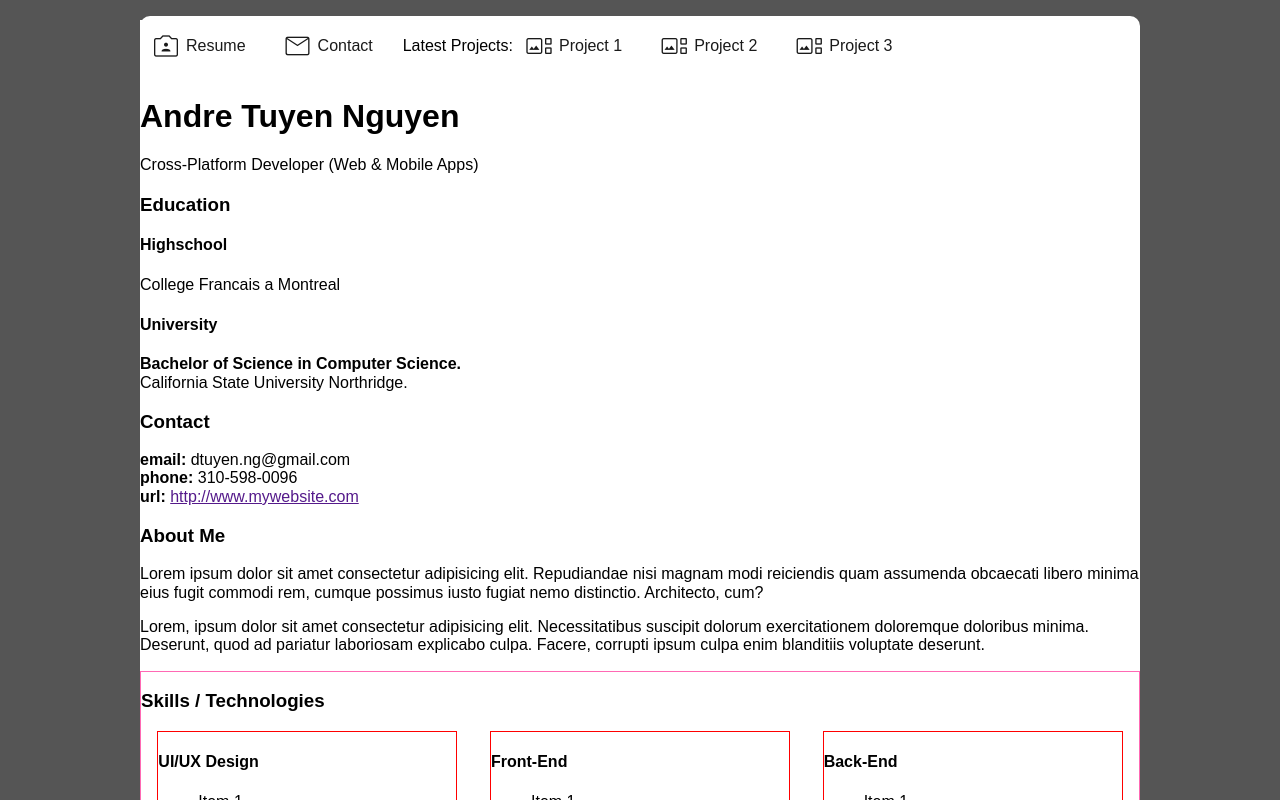
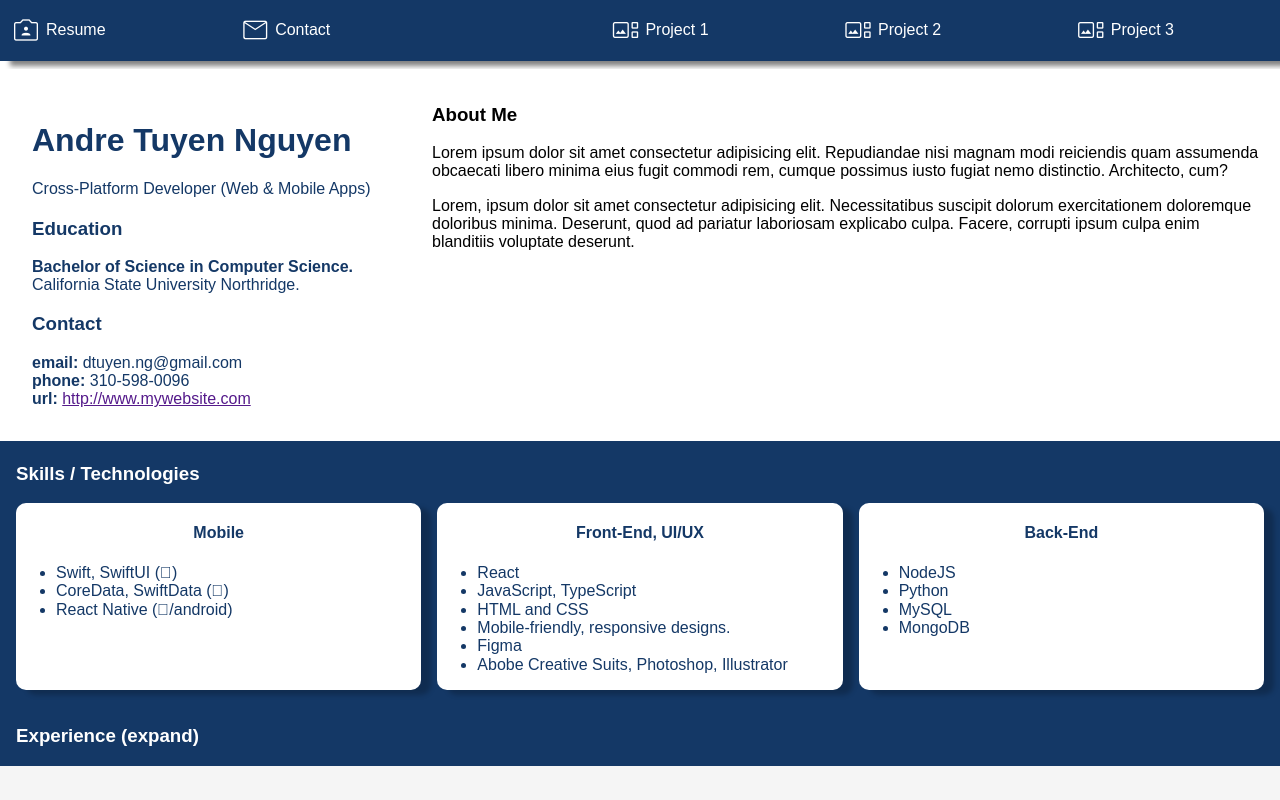
Before and after one commit to dtuyenng/resume-website, a React (Vite) app: page /pricing in a window 1280 px wide. Shown: the top 800 px of the page. Built offline with nearby package versions, Linux system fonts and the light colour scheme.

Commit message:
Commiting
Commit

```diff
--- a/src/App.css
+++ b/src/App.css
@@ -1,7 +1,7 @@
 :root {
   --main-color: rgb(26, 26, 26);
-  --text-color: rgb(26, 26, 26);
-  --background-color: white;
+  --text-color: rgb(255, 255, 255);
+  --background-color: rgb(20, 56, 102);
 }
 
 * {
@@ -15,8 +15,7 @@ html {
 
 .wrapper {
   min-height: 100vh;
-  padding: 1rem;
-  background-color: rgb(85, 85, 85);
+  background-color: rgb(255, 255, 255);
   font-family: Arial, Helvetica, sans-serif;
 }
 
@@ -24,14 +23,13 @@ html {
 
 #header {
   display: flex;
-  justify-content: start;
+  justify-content: end;
   align-items: center;
   height: 3.8rem;
-  max-width: 1000px;
+  width: 100%;
+  margin-bottom: 0.5rem;
   background-color: var(--background-color);
-  margin: 0px auto;
-  border-top-right-radius: 10px;
-  border-top-left-radius: 10px;
+  box-shadow: 10px 5px 5px rgba(0, 0, 0, 0.492);
 }
 
 /********************** MenuBar ***********************/
@@ -43,11 +41,10 @@ html {
 }
 
 .menubar-grid {
-  background-color: rgb(255, 255, 255);
   display: flex;
-  flex-direction: row;
-  justify-content: start;
-  align-items: center;
+  justify-content: space-between;
+  width: 100%;
+  padding-right: 5rem;
 }
 
 .menubar-grid .menu-item {
@@ -66,6 +63,11 @@ html {
   display: none;
 }
 
+.menu-item-latest {
+  color: rgb(255, 255, 255);
+  margin-left: 3rem;
+}
+
 .menu-item .links:hover .material-symbols-outlined {
   color: white;
 }
@@ -78,10 +80,6 @@ html {
   .small-menubar {
     justify-content: left;
     width: 200px;
-  }
-
-  .portfolio__grid {
-    width: 100%;
   }
 
   .small-menubar .menu-item {
@@ -108,7 +106,7 @@ html {
 /********************** Content *********************/
 
 #content {
-  background-color: var(--background-color);
+  background-color: white;
   margin-inline: auto;
   display: flex;
   flex-direction: row;
@@ -116,93 +114,82 @@ html {
 
 @media only screen and (min-width: 1000px) {
   #content {
-    max-width: 1000px;
+    max-width: 100%;
     margin: 0 auto;
   }
 }
 
-/*********************** Resume ***********************/
+/*********************** MY Card *********************/
+.mid_wrapper {
+  display: grid;
+  grid-template-columns: 400px 1fr;
+  justify-items: center;
+  gap: 1rem;
+  padding: 1rem;
+}
+.my_card {
+  width: 400px;
+  background-color: rgb(255, 255, 255);
+  border-radius: 20px;
+  padding: 1rem;
+  color: var(--background-color);
+}
+
+/*********************** SKILLS ***********************/
 
 .skill_card {
-  border: 1px solid hotpink;
+  padding-top: 0.2rem;
+  background-color: var(--background-color);
+  color: var(--text-color);
 }
 .skill_item_wrapper {
-  display: flex;
+  display: grid;
+  grid-template-columns: 1fr 1fr 1fr;
+  justify-content: center;
+  align-content: center;
+  gap: 1rem;
+  padding: 0 1rem;
   justify-content: space-around;
 }
 
 .skill_item {
-  width: 300px;
-  border: 1px solid red;
+  width: 100%;
+  border-radius: 10px;
+  color: var(--background-color);
+  background-color: white;
+  box-shadow: 10px 5px 5px rgba(0, 0, 0, 0.216);
+}
+
+.skill_card_title {
+  margin-left: 1rem;
+}
+
+.skill_item h4 {
+  text-align: center;
+}
+/*********************** Experience ***********************/
+.experience_card {
+  height: 100%;
+  min-height: 200px;
+  padding-top: 0.2rem;
+  background-color: var(--background-color);
+  color: var(--text-color);
+}
+.experience_card img {
+  width: 100%;
+}
+
+.experience_card_title {
+  margin-left: 1rem;
+  margin-top: 2rem;
 }
 
 /********************** Portfolio *********************/
-
-.stacked {
-  display: grid;
-}
-.stacked > * {
-  grid-column: 1 / 1;
-  grid-row: 1 / 1;
-}
-.featured {
-  grid-row: span 2;
-  grid-column: span 2;
-}
-.card__content {
-  display: flex;
-  flex-direction: column;
-  justify-content: flex-end;
-  font-size: 0.8rem;
-  height: 100%;
-  opacity: 0;
-  color: white;
-  cursor: pointer;
-}
-.card__content:hover {
-  opacity: 0.5;
-}
-
-.card__content_wrapper {
-  margin: 5px;
-  background-color: black;
-  padding: 10px;
-  border-radius: 10px;
-  overflow: hidden;
-  font-size: 0.7rem;
-}
-
-.card__title {
-  margin-bottom: 2px;
-}
-
-.portfolio__grid {
-  display: grid;
-  width: 90%;
-  min-width: 375px;
-  max-width: 900px;
-  gap: 0.3rem;
-  grid-template-columns: repeat(auto-fit, minmax(180px, 1fr));
-  padding: 0.5rem 0.5rem 0.5rem 0;
-}
-.portfolio__grid img {
-  max-width: 100%;
-  aspect-ratio: 1 / 1;
-  object-fit: fill;
-  object-position: top;
-  border-radius: 10px;
-}
-.portfolio__grid img:hover {
-  scale: 2;
-}
-.image__card img {
-}
 
 /********************** Footer ***********************/
 #footer {
   border-bottom-right-radius: 10px;
   border-bottom-left-radius: 10px;
-
   height: 5rem;
   max-width: 1000px;
   margin: 0 auto;
--- a/src/components/Header.tsx
+++ b/src/components/Header.tsx
@@ -2,6 +2,7 @@ import Menu from "./Menu";
 function Header() {
   return (
     <div id="header">
+      {" "}
       <Menu></Menu>
     </div>
   );
--- a/src/components/Menu.tsx
+++ b/src/components/Menu.tsx
@@ -17,7 +17,7 @@ function Menu() {
         </Link>
       </div>
 
-      <span className="menu-item-label">Latest Projects: </span>
+      <span className="menu-item-latest"></span>
 
       <div className="menu-item">
         <Link className="links" to="/aboutme">
--- a/src/components/Resume.tsx
+++ b/src/components/Resume.tsx
@@ -3,6 +3,8 @@ import React from "react";
 function Resume() {
   return (
     <div className="resume-wrap">
+      <div className="mid_wrapper">
+        <div className="my_card">
           <div className="fullname">
             <h1>Andre Tuyen Nguyen</h1>
             <div className="title">
@@ -12,11 +14,6 @@ function Resume() {
           <div className="education_card">
             <h3>Education</h3>
             <div>
-          <h4>Highschool</h4>
-          <div>College Francais a Montreal</div>
-        </div>
-        <div>
-          <h4>University</h4>
               <strong>Bachelor of Science in Computer Science.</strong>
               <div>California State University Northridge.</div>
             </div>
@@ -34,60 +31,62 @@ function Resume() {
               <a href="">http://www.mywebsite.com</a>
             </div>
           </div>
+        </div>
         <div className="aboutme_card">
           <h3>About Me</h3>
           <p>
             Lorem ipsum dolor sit amet consectetur adipisicing elit. Repudiandae
             nisi magnam modi reiciendis quam assumenda obcaecati libero minima
-          eius fugit commodi rem, cumque possimus iusto fugiat nemo distinctio.
-          Architecto, cum?
+            eius fugit commodi rem, cumque possimus iusto fugiat nemo
+            distinctio. Architecto, cum?
           </p>
           <p>
             Lorem, ipsum dolor sit amet consectetur adipisicing elit.
             Necessitatibus suscipit dolorum exercitationem doloremque doloribus
-          minima. Deserunt, quod ad pariatur laboriosam explicabo culpa. Facere,
-          corrupti ipsum culpa enim blanditiis voluptate deserunt.
+            minima. Deserunt, quod ad pariatur laboriosam explicabo culpa.
+            Facere, corrupti ipsum culpa enim blanditiis voluptate deserunt.
           </p>
+        </div>
       </div>
 
       <div className="skill_card">
-        <h3>Skills / Technologies</h3>
+        <h3 className="skill_card_title">Skills / Technologies</h3>
         <div className="skill_item_wrapper">
           <div className="skill_item">
-            <h4>UI/UX Design</h4>
+            <h4>Mobile</h4>
             <ul>
-              <li>Item 1</li>
-              <li>Item 2</li>
-              <li>Item 3</li>
-              <li>Item 4</li>
-              <li>Item 5</li>
+              <li>Swift, SwiftUI ()</li>
+              <li>CoreData, SwiftData ()</li>
+              <li>React Native (/android)</li>
             </ul>
           </div>
           <div className="skill_item">
-            <h4>Front-End</h4>
+            <h4>Front-End, UI/UX</h4>
             <ul>
-              <li>Item 1</li>
-              <li>Item 2</li>
-              <li>Item 3</li>
-              <li>Item 4</li>
-              <li>Item 5</li>
+              <li>React</li>
+              <li>JavaScript, TypeScript</li>
+              <li>HTML and CSS</li>
+              <li>Mobile-friendly, responsive designs.</li>
+              <li>Figma</li>
+              <li>Abobe Creative Suits, Photoshop, Illustrator</li>
             </ul>
           </div>
 
           <div className="skill_item">
             <h4>Back-End</h4>
             <ul>
-              <li>Item 1</li>
-              <li>Item 2</li>
-              <li>Item 3</li>
-              <li>Item 4</li>
-              <li>Item 5</li>
+              <li>NodeJS</li>
+              <li>Python</li>
+              <li>MySQL</li>
+              <li>MongoDB</li>
             </ul>
           </div>
         </div>
       </div>
       <div className="experience_card">
-        <h3>Experience (expand)</h3>
+        <h3 className="experience_card_title">Experience (expand)</h3>
+
+        <img src="portfolio/timeline.png" alt="" />
       </div>
     </div>
   );
```
Also changed, not shown: portfolio/timeline.png (added), src/components/Project1.tsx (added), 1 other file (tests, documents, lock files or other folders). Lines whose indentation alone changed are shown as unchanged.
